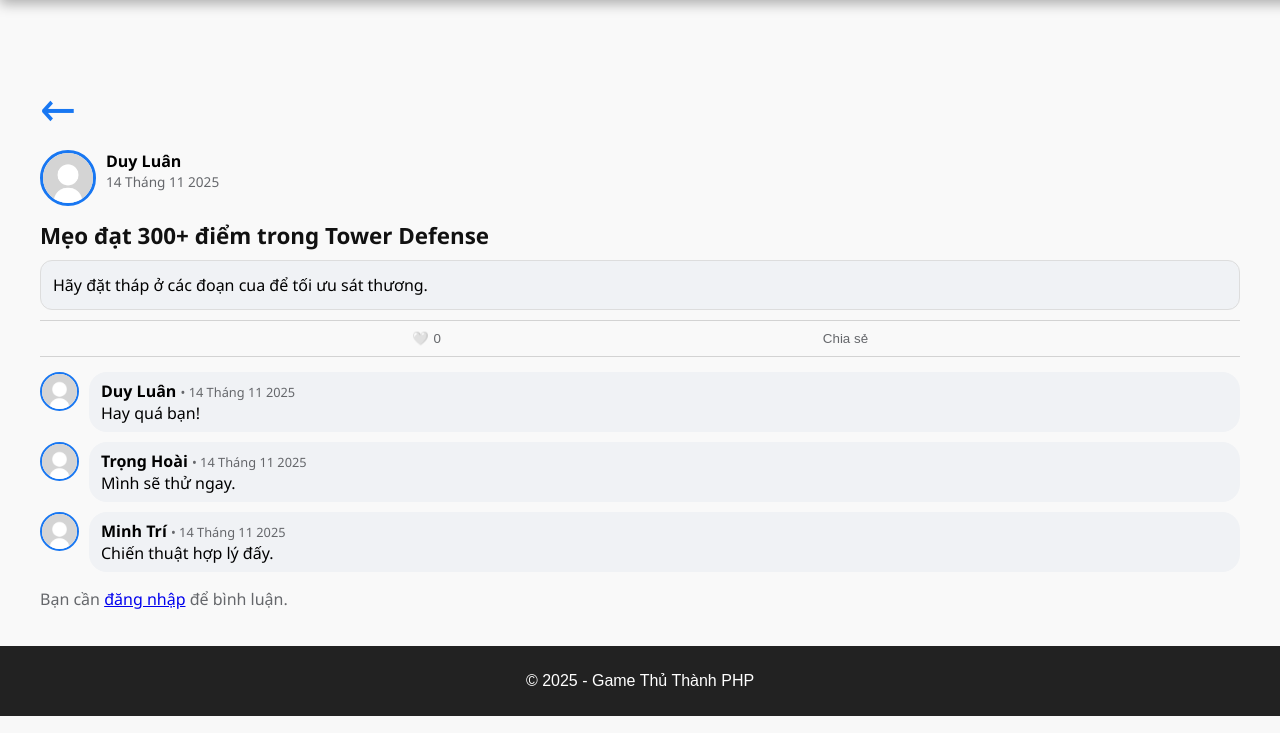
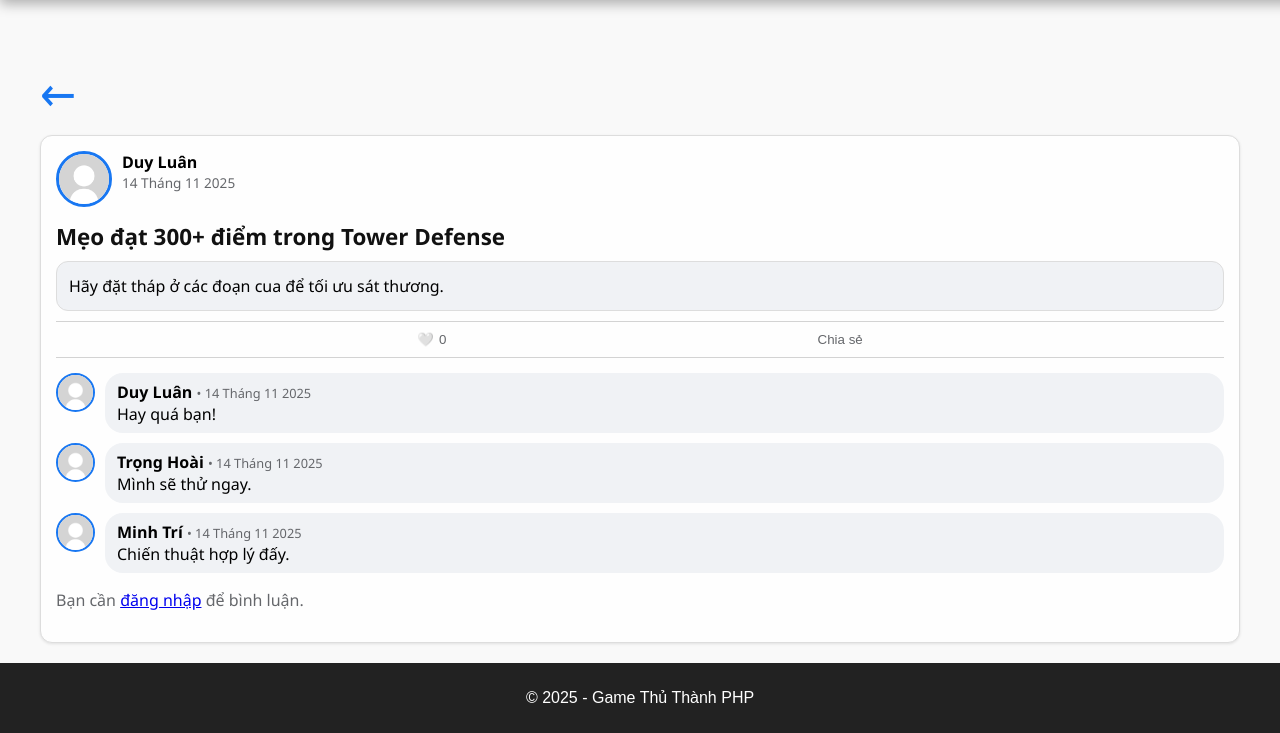
Before and after one commit to DuyLuan2107/TowerDefense, a PHP site: page /forum_view.php?id=1 in a window 1280 px wide. Shown: the part 84-817 px from the top of the page. Run offline with PHP 8.4, Linux system fonts and the light colour scheme; data comes from the database, SQL or seed files in the repository; data that the repository does not hold is empty.

Commit message:
update(forum_view): sữa chữa view

```diff
--- a/forum_view.php
+++ b/forum_view.php
@@ -100,7 +100,7 @@ $comments = $stmtC2->get_result();
               ←
             </a>
         </div>
-
+    <div class="fb-post">
         <div class="fb-post-header">
             <a href="user_profile.php?id=<?= $post['user_id'] ?>">
                 <img class="avatar" src="<?= $post['author_avatar'] ?: 'default-avatar.png' ?>" alt="Avatar">
@@ -206,6 +206,7 @@ $comments = $stmtC2->get_result();
 
         </div>
     </div>
+    </div>
 </div>
 
 <script>
```
